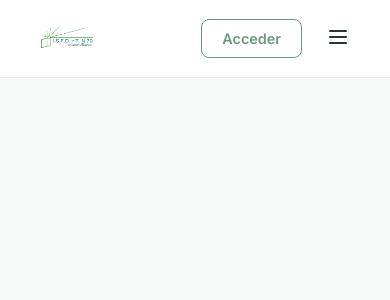
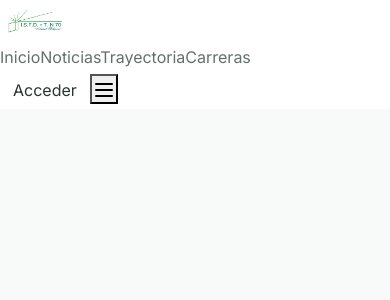
Before and after one commit to SurkanA/TP5-Interface, an Angular app: page / in a window 390 px wide. Shown: the top 300 px of the page. Built offline with nearby package versions, Linux system fonts and the light colour scheme.

Commit message:
boring: refactoring to bootstrap

```diff
--- a/src/app/header-general/header-general.css
+++ b/src/app/header-general/header-general.css
@@ -1,92 +1,40 @@
 .header {
-  display: flex;
-  align-items: center;
-  justify-content: space-between;
-  padding: 1rem 2rem;
-  border-bottom: 1px solid var(--border-color);
-  background: rgba(255, 255, 255, 0.95);
+  background: rgba(255, 255, 255, 0.95) !important;
   backdrop-filter: blur(10px);
-  position: sticky;
-  top: 0;
-  z-index: 100;
 }
-.logo-area {
-  display: flex;
-  align-items: center;
-  gap: 0.75rem;
-}
+
 .logo-img {
   height: 45px;
   object-fit: contain;
   transition: transform 0.2s ease;
 }
+
 .logo-img:hover {
   transform: scale(1.02);
 }
-.nav-links {
-  display: flex;
-  gap: 2rem;
+
+.nav-links a {
+  color: var(--text-muted) !important;
+  position: relative;
+  transition: all 0.2s ease;
 }
-.nav-links a {
-  color: var(--text-muted);
-  font-weight: 500;
-  transition: all 0.2s ease;
-  font-size: 0.95rem;
-  position: relative;
-  padding-bottom: 0.25rem;
-}
+
 .nav-links a:hover,
 .nav-links a.active {
-  color: var(--primary);
+  color: var(--primary) !important;
 }
+
 .nav-links a.active::after {
   content: '';
   position: absolute;
-  bottom: 0;
+  bottom: -1rem;
   left: 0;
   width: 100%;
   height: 2px;
   background: var(--primary);
   border-radius: 2px;
 }
-.header-actions {
-  display: flex;
-  align-items: center;
-  gap: 1rem;
-}
-.hamburger-btn {
-  display: none;
-  background: none;
-  border: none;
-  color: var(--text-main);
-  cursor: pointer;
-  padding: 0.5rem;
-}
-.btn {
-  padding: 0.6rem 1.25rem;
-  border-radius: var(--radius-sm);
-  font-weight: 600;
-  font-size: 0.9rem;
-  cursor: pointer;
-  transition: all 0.2s ease;
-  border: none;
-}
-.btn-primary {
-  background: var(--primary);
-  color: white;
-}
-.btn-primary:hover {
-  background: var(--primary-hover);
-  transform: translateY(-1px);
-}
-.btn-outline {
-  background: transparent;
-  border: 1px solid var(--primary);
-  color: var(--primary);
-}
-.btn-outline:hover {
-  background: var(--primary-light);
-}
+
 .mobile-menu-overlay {
   position: fixed;
   top: 0;
@@ -96,55 +44,23 @@
   background: var(--bg-card);
   z-index: 110;
   padding: 1.5rem 2rem;
-  display: flex;
-  flex-direction: column;
   opacity: 0;
   pointer-events: none;
   transform: translateY(-20px);
   transition: all 0.3s cubic-bezier(0.4, 0, 0.2, 1);
 }
+
 .mobile-menu-overlay.open {
   opacity: 1;
   pointer-events: auto;
   transform: translateY(0);
 }
-.mobile-menu-header {
-  display: flex;
-  justify-content: space-between;
-  align-items: center;
-  margin-bottom: 2.5rem;
+
+.mobile-menu-links a {
+  color: var(--text-muted) !important;
+  font-family: var(--font-display);
 }
-.close-btn {
-  background: none;
-  border: none;
-  color: var(--text-main);
-  cursor: pointer;
-  padding: 0.5rem;
+
+.mobile-menu-links a.active {
+  color: var(--primary) !important;
 }
-.mobile-menu-links {
-  display: flex;
-  flex-direction: column;
-  gap: 1.5rem;
-}
-.mobile-menu-links a {
-  font-size: 1.25rem;
-  font-family: var(--font-display);
-  font-weight: 600;
-  color: var(--text-muted);
-}
-.mobile-menu-links a.active {
-  color: var(--primary);
-}
-.mobile-menu-divider {
-  height: 1px;
-  background: var(--border-color);
-  margin: 1rem 0;
-}
-@media (max-width: 768px) {
-  .nav-links {
-    display: none;
-  }
-  .hamburger-btn {
-    display: block;
-  }
-}
--- a/src/styles.css
+++ b/src/styles.css
@@ -1,4 +1,6 @@
 @import url('https://fonts.googleapis.com/css2?family=Inter:wght@300;400;500;600;700&family=Outfit:wght@400;500;600;700;800&display=swap');
+@import 'bootstrap/dist/css/bootstrap.min.css';
+
 :root {
   --primary: #6d9982;
   --primary-rgb: 109, 153, 130;
@@ -18,6 +20,13 @@
   --radius-sm: 8px;
   --radius-md: 16px;
   --radius-lg: 24px;
+  --bs-primary: var(--primary);
+  --bs-primary-rgb: var(--primary-rgb);
+  --bs-link-color: var(--primary);
+  --bs-link-hover-color: var(--primary-hover);
+  --bs-border-color: var(--border-color);
+  --bs-body-bg: var(--bg-main);
+  --bs-body-color: var(--text-main);
 }
 * {
   box-sizing: border-box;
```
